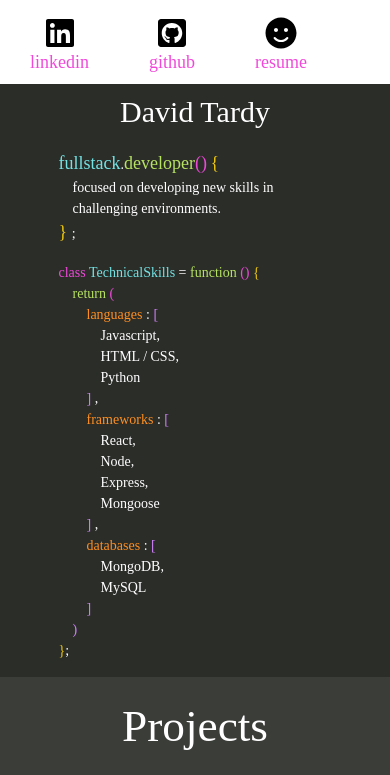
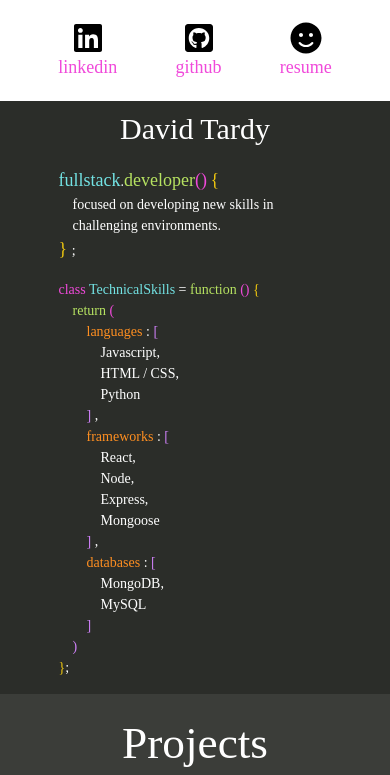
Before and after one commit to tardyparty/react-portfolio, a React (Create React App) app in the folder react-portfolio/: page / in a window 390 px wide. Shown: the top 775 px of the page. Built offline with nearby package versions, Linux system fonts and the light colour scheme.

Commit message:
sidebar mobile done

```diff
--- a/react-portfolio/src/components/bio/style.css
+++ b/react-portfolio/src/components/bio/style.css
@@ -6,7 +6,7 @@
     background: #2b2d29;
     flex: 3;
     max-height: 100vh;
-    overflow: scroll;
+    overflow: visible;
 }
 
 .bioFunction {
--- a/react-portfolio/src/components/sidebar/style.css
+++ b/react-portfolio/src/components/sidebar/style.css
@@ -13,24 +13,19 @@
 }
 
 .sidebar {
+    display: flex;
     background: white;
     flex: 1;
-    position: relative;
+    align-items: center;
+    justify-content: center;
 }
 
-.icons {
-    margin: auto;
-    width: 100%;
-    position: absolute;
-    top: 35%;
+.linkicon {
+    margin-top: 25px;
 }
 
 .linkicon h3 {
     color: #f049da;
-}
-
-.iconpair {
-    margin-top: 10px;
 }
 
 .iconpair:hover {
@@ -39,17 +34,26 @@
 
 @media only screen and (max-width: 600px) {
     .sidebar {
-        max-height: 10vh;
+        /* max-height: 10vh; */
+        /* justify-content: space-evenly; */
+        min-height: 12vh;
+        align-items: center;
     }
 
     .icons {
         display: none;
     }
 
+    .linkicon {
+        margin-top: 8px;
+    }
+
     .iconsMobile {
         display: flex;
-        margin: 2vh auto;
-        /* top: 50%; */
+        width: 100%;
+        min-height: 100%;
+        justify-content: space-evenly;
+        /* align-items: center; */
     }
 
     .iconsMobile a {
@@ -62,11 +66,6 @@
         color: #f049da;
     }
 
-    .iconpair {
-        flex: 1;
-        margin: 0 30px;
-    }
-
     .iconpair h3 {
         font-size: 18px;
     }
```
